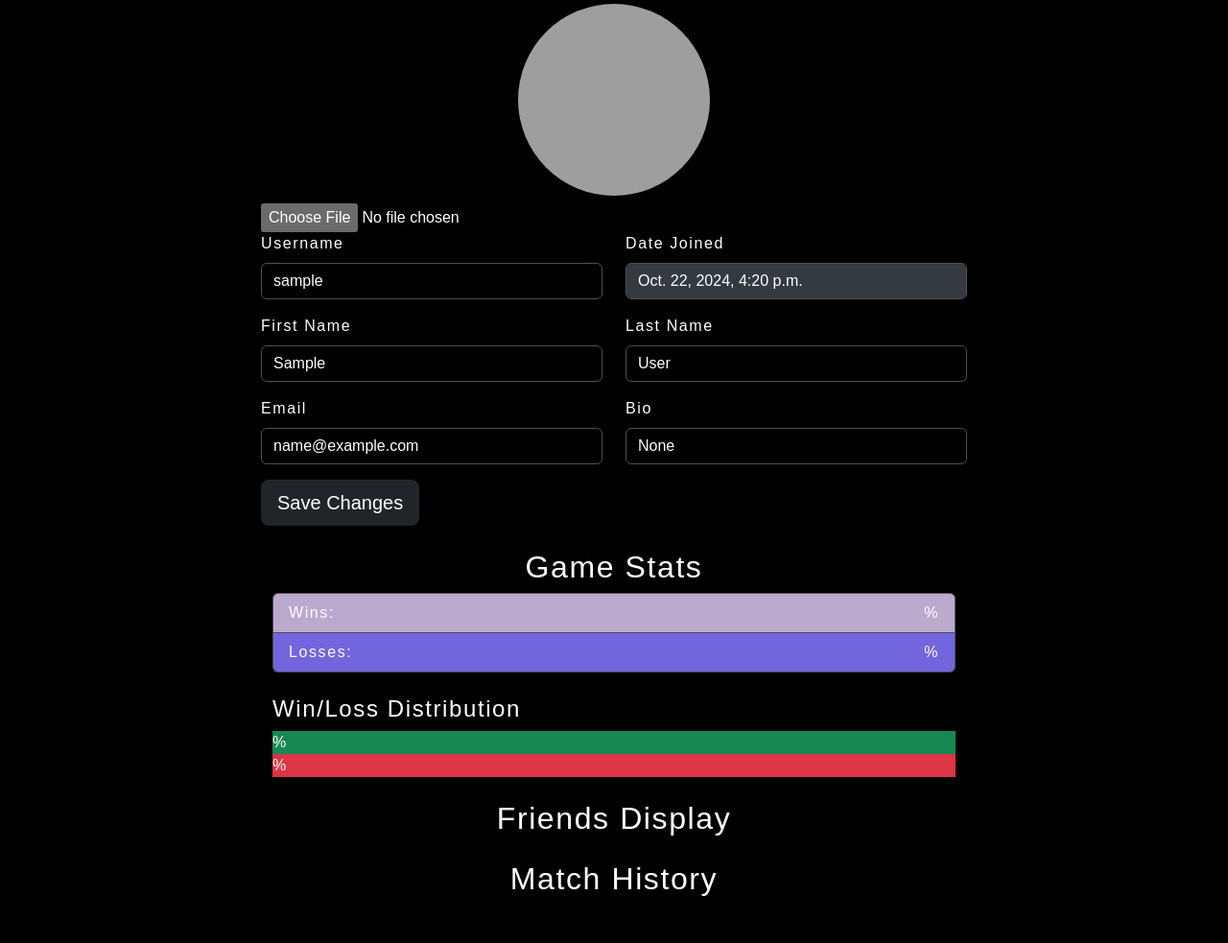
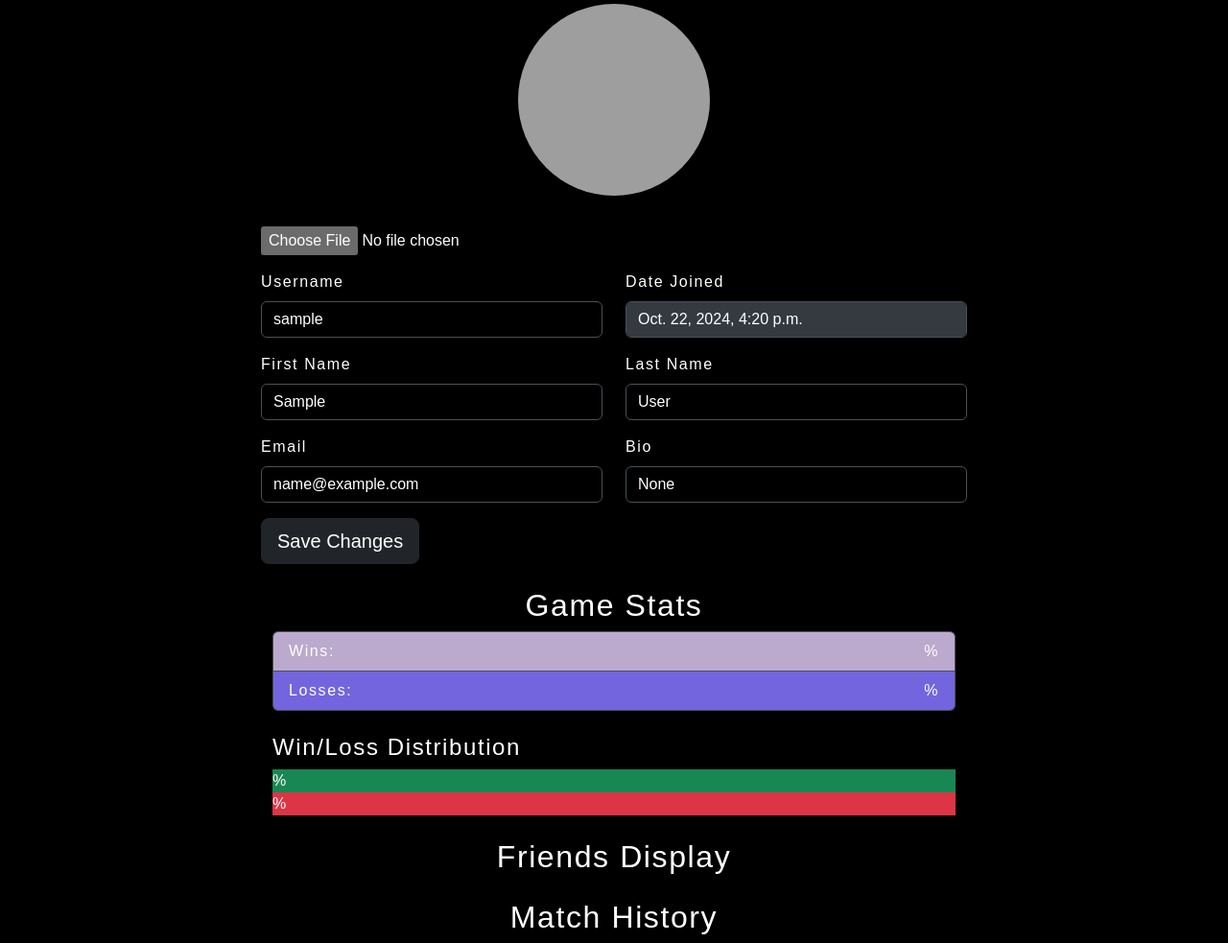
Before and after one commit to puyma/ft_transcendence, a Django app: page /profile/ in a window 1280 px wide. Shown: the part 189-1172 px from the top of the page at 96% size. Before the commit the page ends 1123 px from the top, so only its background shows below. Run offline with Django 5.2, Linux system fonts and the light colour scheme; the visitor is signed in with stand-in values (Sample User, id 1); style sheets or scripts are compiled from the project's sources; parts of the project's set-up code (start-up, migrations or seed data) failed here and were passed over; some web fonts are replaced; grey boxes are pictures that could not be loaded.

Commit message:
Update: added some margin bottom

```diff
--- a/transcendence/templates/tr/pages/profile.html
+++ b/transcendence/templates/tr/pages/profile.html
@@ -26,9 +26,8 @@
     </div>
   </div>
   <div class="row justify-content-center">
-
 	  <div class="row justify-content-center">
-  <div class="col-md-4 text-center">
+		  <div class="col-md-4 text-center mb-4">
 			  <img class="rounded-circle account-img"
 				   src="{{ request.user.profile.avatar_image }}"
            			alt="User Avatar"
@@ -41,7 +40,7 @@
       <div class="col-md-8">
           <form method="post" enctype="multipart/form-data">
               {% csrf_token %}
-              <div class="form-group">
+              <div class="form-group row mb-3">
                 <input type="file" name="avatar" id="id_avatar" class="form-control-file" onchange="updateFileName(this)">
             </div>
               <div class="row mb-3">
```
Lines whose indentation alone changed are shown as unchanged.
